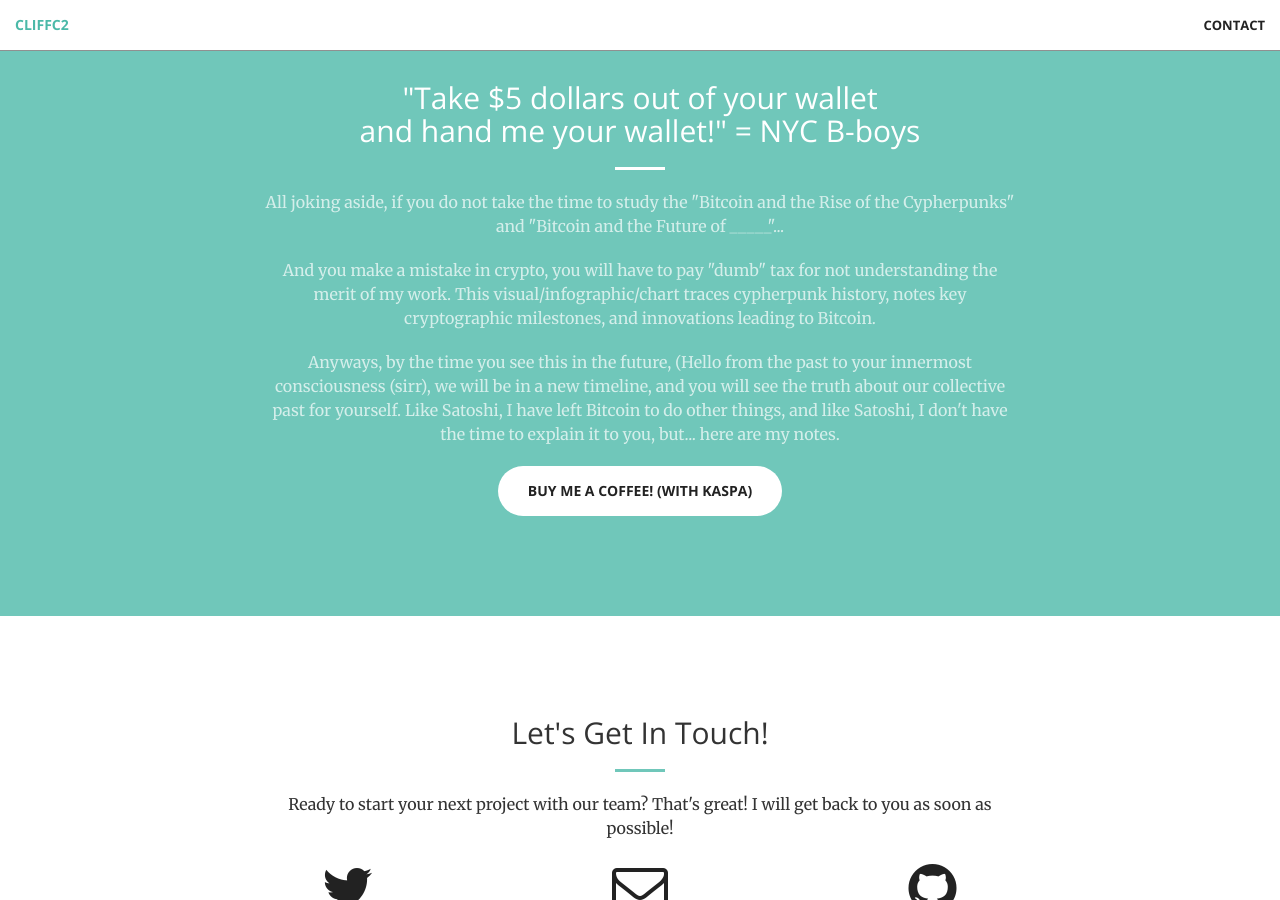
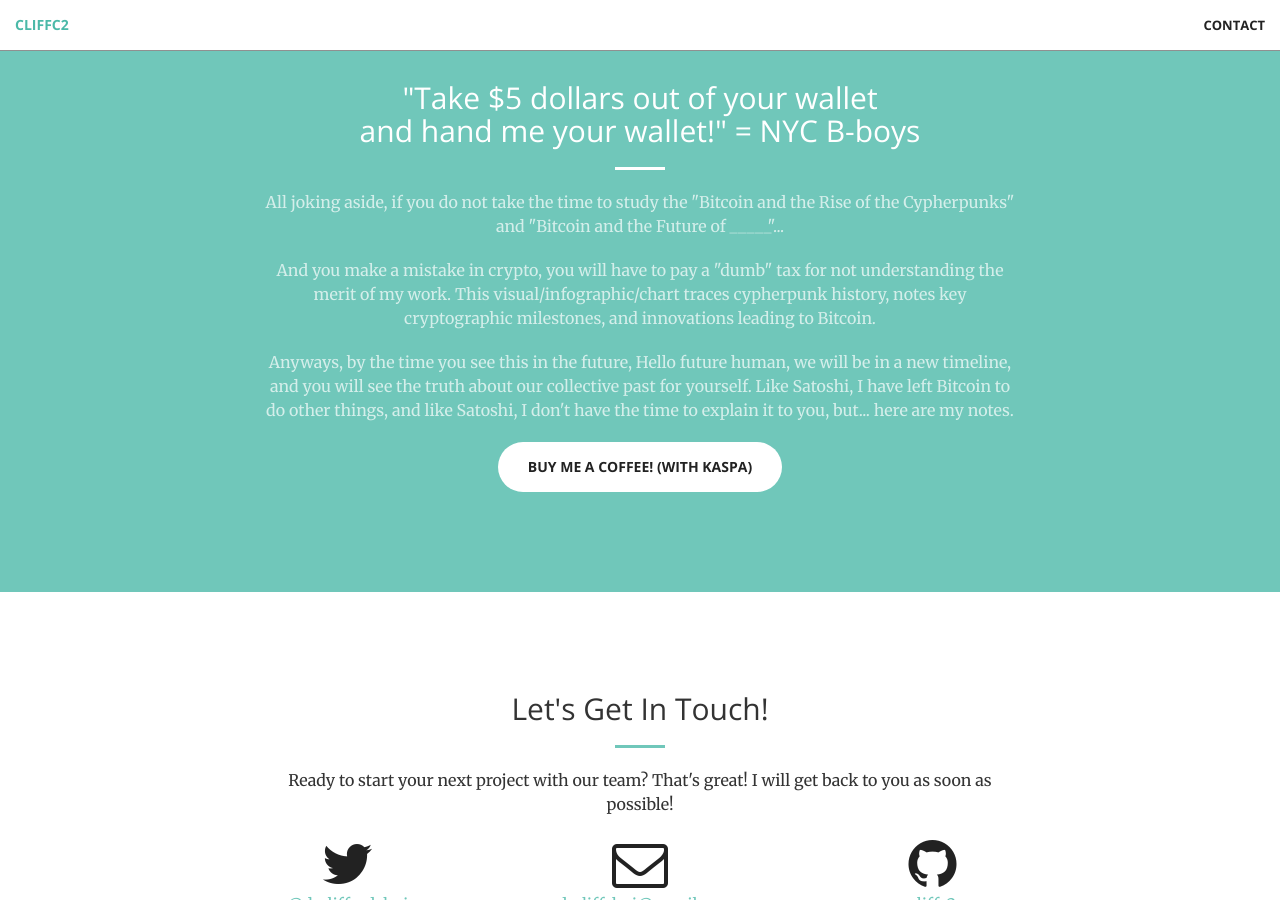
Before and after one commit to cliffc2/cliffc2.github.io, a Jekyll site: the page built from index.html, in a window 1280 px wide and 900 px high, scrolled down 3744 px. Built offline with Jekyll 4.4.1, drawn with Linux system fonts in a browser that asks for light colours; Markdown is read by kramdown in place of the engine named in the settings.

Commit message:
Update call-to-action.html

```diff
--- a/_includes/call-to-action.html
+++ b/_includes/call-to-action.html
@@ -5,8 +5,8 @@
                 <h2 class="section-heading">"Take $5 dollars out of your wallet <br> and hand me your wallet!" = NYC B-boys</h2>
                 <hr class="light">
                 <p class="text-faded">All joking aside, if you do not take the time to study the "Bitcoin and the Rise of the Cypherpunks" and "Bitcoin and the Future of _____"...</p>
-                <p class="text-faded">And you make a mistake in crypto, you will have to pay "dumb" tax for not understanding the merit of my work. This visual/infographic/chart traces cypherpunk history, notes key cryptographic milestones, and innovations leading to Bitcoin. </p>
-                <p class="text-faded">Anyways, by the time you see this in the future, (Hello from the past to your innermost consciousness (sirr), we will be in a new timeline, and you will see the truth about our collective past for yourself. Like Satoshi, I have left Bitcoin to do other things, and like Satoshi, I don't have the time to explain it to you, but... here are my notes.</p>
+                <p class="text-faded">And you make a mistake in crypto, you will have to pay a "dumb" tax for not understanding the merit of my work. This visual/infographic/chart traces cypherpunk history, notes key cryptographic milestones, and innovations leading to Bitcoin. </p>
+                <p class="text-faded">Anyways, by the time you see this in the future, Hello future human, we will be in a new timeline, and you will see the truth about our collective past for yourself. Like Satoshi, I have left Bitcoin to do other things, and like Satoshi, I don't have the time to explain it to you, but... here are my notes.</p>
                 <a href="https://kas.coffee/cliffc2" class="btn btn-default btn-xl">Buy me a coffee! (with Kaspa) </a>
             </div>
         </div>
```
